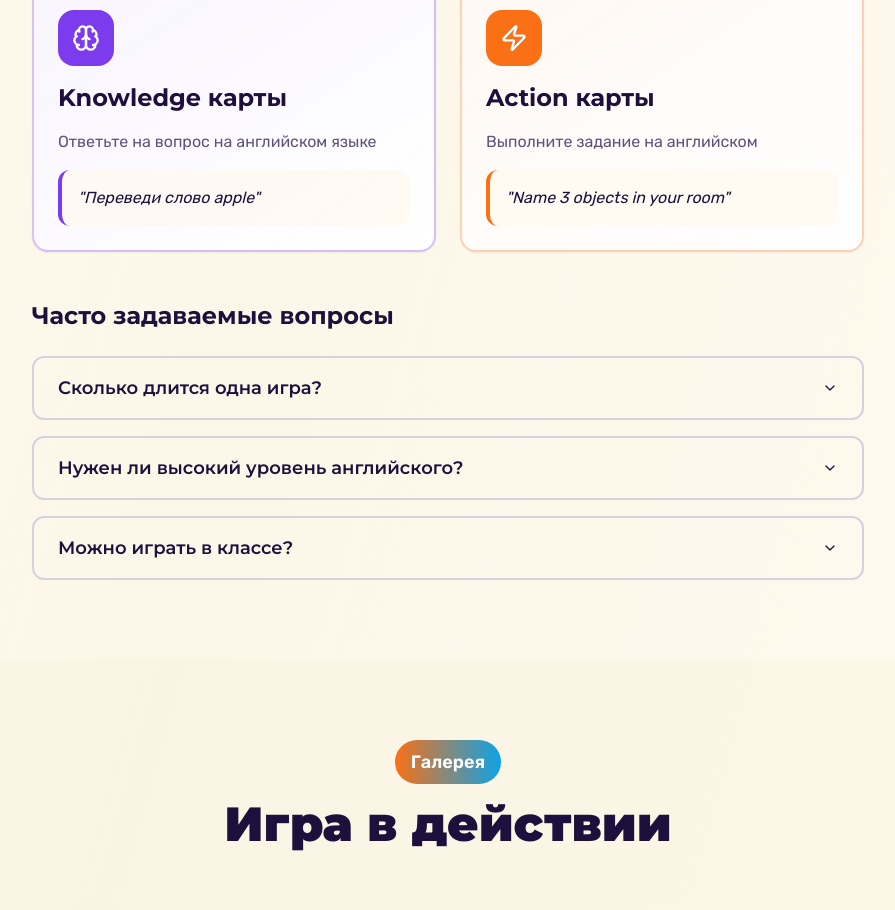
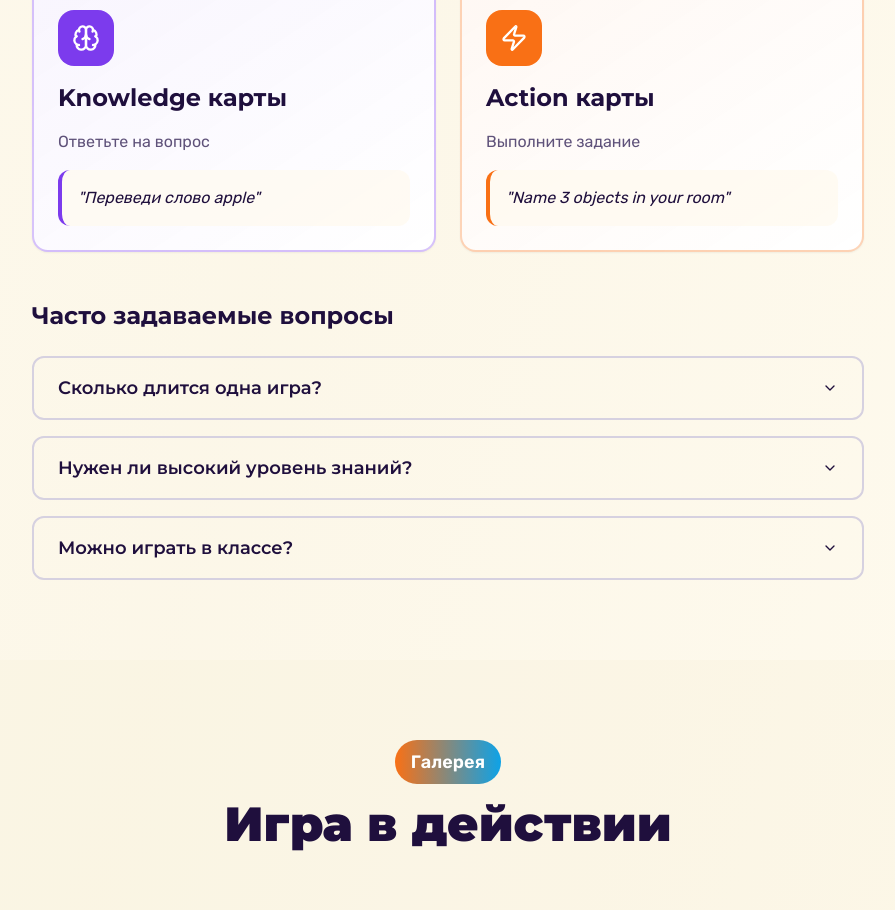
Before and after one commit to pr-poehali-dev/board-game-promotion, a React (Vite) app: page / in a window 1280 px wide. Shown: the part 2662-3572 px from the top of the page, without its empty margins (192-1087 px from the left). Built offline with nearby package versions, Linux system fonts and the light colour scheme.

Commit message:
Обновление трёх компонентов

```diff
--- a/src/pages/Index.tsx
+++ b/src/pages/Index.tsx
@@ -225,9 +225,7 @@ export default function Index() {
                     <Icon name="Brain" size={28} className="text-white" />
                   </div>
                   <h3 className="text-2xl font-bold">Knowledge карты</h3>
-                  <p className="text-muted-foreground">
-                    Ответьте на вопрос на английском языке
-                  </p>
+                  <p className="text-muted-foreground">Ответьте на вопрос </p>
                   <div className="bg-background/80 rounded-xl p-4 italic border-l-4 border-primary">
                     "Переведи слово apple"
                   </div>
@@ -240,9 +238,7 @@ export default function Index() {
                     <Icon name="Zap" size={28} className="text-white" />
                   </div>
                   <h3 className="text-2xl font-bold">Action карты</h3>
-                  <p className="text-muted-foreground">
-                    Выполните задание на английском
-                  </p>
+                  <p className="text-muted-foreground">Выполните задание </p>
                   <div className="bg-background/80 rounded-xl p-4 italic border-l-4 border-secondary">
                     "Name 3 objects in your room"
                   </div>
@@ -264,9 +260,7 @@ export default function Index() {
               </AccordionItem>
 
               <AccordionItem value="item-2" className="border-2 rounded-xl px-6">
-                <AccordionTrigger className="text-lg font-semibold hover:text-primary">
-                  Нужен ли высокий уровень английского?
-                </AccordionTrigger>
+                <AccordionTrigger className="text-lg font-semibold hover:text-primary">Нужен ли высокий уровень знаний?</AccordionTrigger>
                 <AccordionContent className="text-muted-foreground">
                   Нет! Игра подходит для среднего уровня (A2-B1). Карты разной сложности, поэтому каждый найдёт подходящие задания.
                 </AccordionContent>
```
